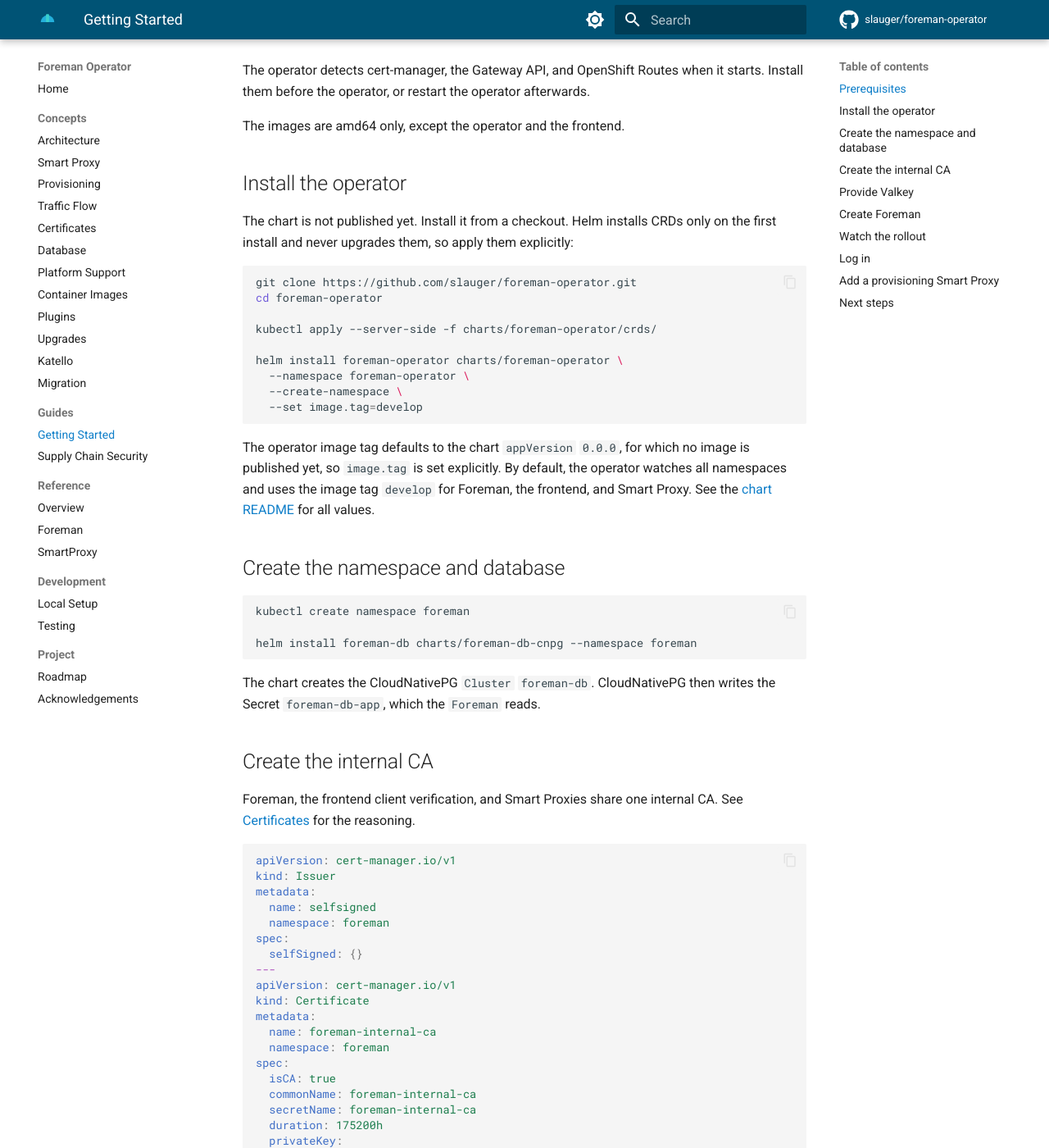
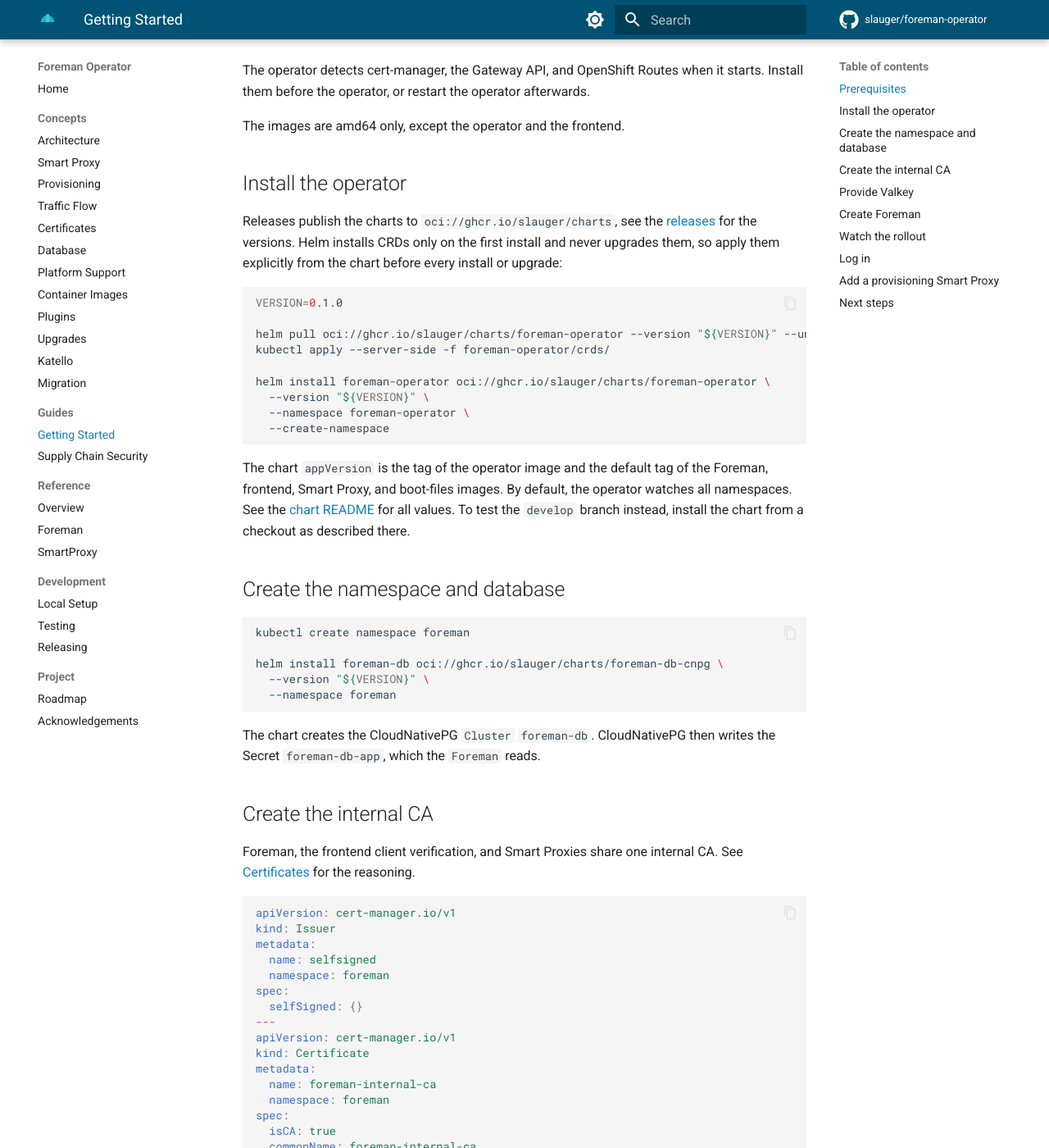
Before and after one commit to slauger/foreman-operator, an MkDocs documentation site: the page built from docs/guides/getting-started.md, in a window 1280 px wide and 1400 px high, scrolled down 856 px. Shown: the whole window at 82% size. Built offline with MkDocs 1.6.1 and Material for MkDocs 9.7.7, drawn with Linux system fonts in a browser that asks for light colours; comment, search, counter and statistics services are not loaded; some of the changed text lies outside the part shown.

Commit message:
feat: release images and charts from main with semantic-release (#24)
The manual Release workflow derives the version from the Conventional Commits on main,
builds all images with that version and latest, and pushes both charts to
oci://ghcr.io/slauger/charts. Images and charts are signed only when the repository
is public.

The chart now uses its appVersion as the default component image tag, so a released
chart runs the images of the same release. The boot-files image ships a package list
with source RPMs and the GRUB 2 license text, and the release notes name where the
sources of the shipped packages are published.

````diff
--- a/docs/guides/getting-started.md
+++ b/docs/guides/getting-started.md
@@ -1,6 +1,6 @@
 # Getting Started
 
-This guide installs the operator from a checkout and creates a Foreman with its frontend and, optionally, a provisioning Smart Proxy. The resources follow `config/samples` and the E2E test in `tests/e2e/mvp/resources.yaml`.
+This guide installs a released operator from the chart registry and creates a Foreman with its frontend and, optionally, a provisioning Smart Proxy. The resources follow `config/samples` and the E2E test in `tests/e2e/mvp/resources.yaml`.
 
 !!! warning "Experimental"
     This is an unofficial, unsupported prototype. It is not affiliated with or endorsed by the Foreman project. Use a test cluster.
@@ -23,28 +23,30 @@ The images are amd64 only, except the operator and the frontend.
 
 ## Install the operator
 
-The chart is not published yet. Install it from a checkout. Helm installs CRDs only on the first install and never upgrades them, so apply them explicitly:
+Releases publish the charts to `oci://ghcr.io/slauger/charts`, see the [releases](https://github.com/slauger/foreman-operator/releases) for the versions. Helm installs CRDs only on the first install and never upgrades them, so apply them explicitly from the chart before every install or upgrade:
 
 ```bash
-git clone https://github.com/slauger/foreman-operator.git
-cd foreman-operator
+VERSION=0.1.0
 
-kubectl apply --server-side -f charts/foreman-operator/crds/
+helm pull oci://ghcr.io/slauger/charts/foreman-operator --version "${VERSION}" --untar
+kubectl apply --server-side -f foreman-operator/crds/
 
-helm install foreman-operator charts/foreman-operator \
+helm install foreman-operator oci://ghcr.io/slauger/charts/foreman-operator \
+  --version "${VERSION}" \
   --namespace foreman-operator \
-  --create-namespace \
-  --set image.tag=develop
+  --create-namespace
 ```
 
-The operator image tag defaults to the chart `appVersion` `0.0.0`, for which no image is published yet, so `image.tag` is set explicitly. By default, the operator watches all namespaces and uses the image tag `develop` for Foreman, the frontend, and Smart Proxy. See the [chart README](https://github.com/slauger/foreman-operator/blob/develop/charts/foreman-operator/README.md) for all values.
+The chart `appVersion` is the tag of the operator image and the default tag of the Foreman, frontend, Smart Proxy, and boot-files images. By default, the operator watches all namespaces. See the [chart README](https://github.com/slauger/foreman-operator/blob/main/charts/foreman-operator/README.md) for all values. To test the `develop` branch instead, install the chart from a checkout as described there.
 
 ## Create the namespace and database
 
 ```bash
 kubectl create namespace foreman
 
-helm install foreman-db charts/foreman-db-cnpg --namespace foreman
+helm install foreman-db oci://ghcr.io/slauger/charts/foreman-db-cnpg \
+  --version "${VERSION}" \
+  --namespace foreman
 ```
 
 The chart creates the CloudNativePG `Cluster` `foreman-db`. CloudNativePG then writes the Secret `foreman-db-app`, which the `Foreman` reads.
--- a/mkdocs.yml
+++ b/mkdocs.yml
@@ -83,6 +83,7 @@ nav:
   - Development:
       - Local Setup: development/local-setup.md
       - Testing: development/testing.md
+      - Releasing: development/releasing.md
   - Project:
       - Roadmap: roadmap.md
       - Acknowledgements: acknowledgements.md
````
Also changed, not shown: CONTRIBUTING.md (+2 -0 lines), charts/foreman-operator/README.md (+20 -14 lines), docs/concepts/images.md (+4 -3 lines), docs/development/releasing.md (added, +48 -0 lines), docs/guides/supply-chain-security.md (+5 -5 lines), .releaserc.json (added), 6 other files.
